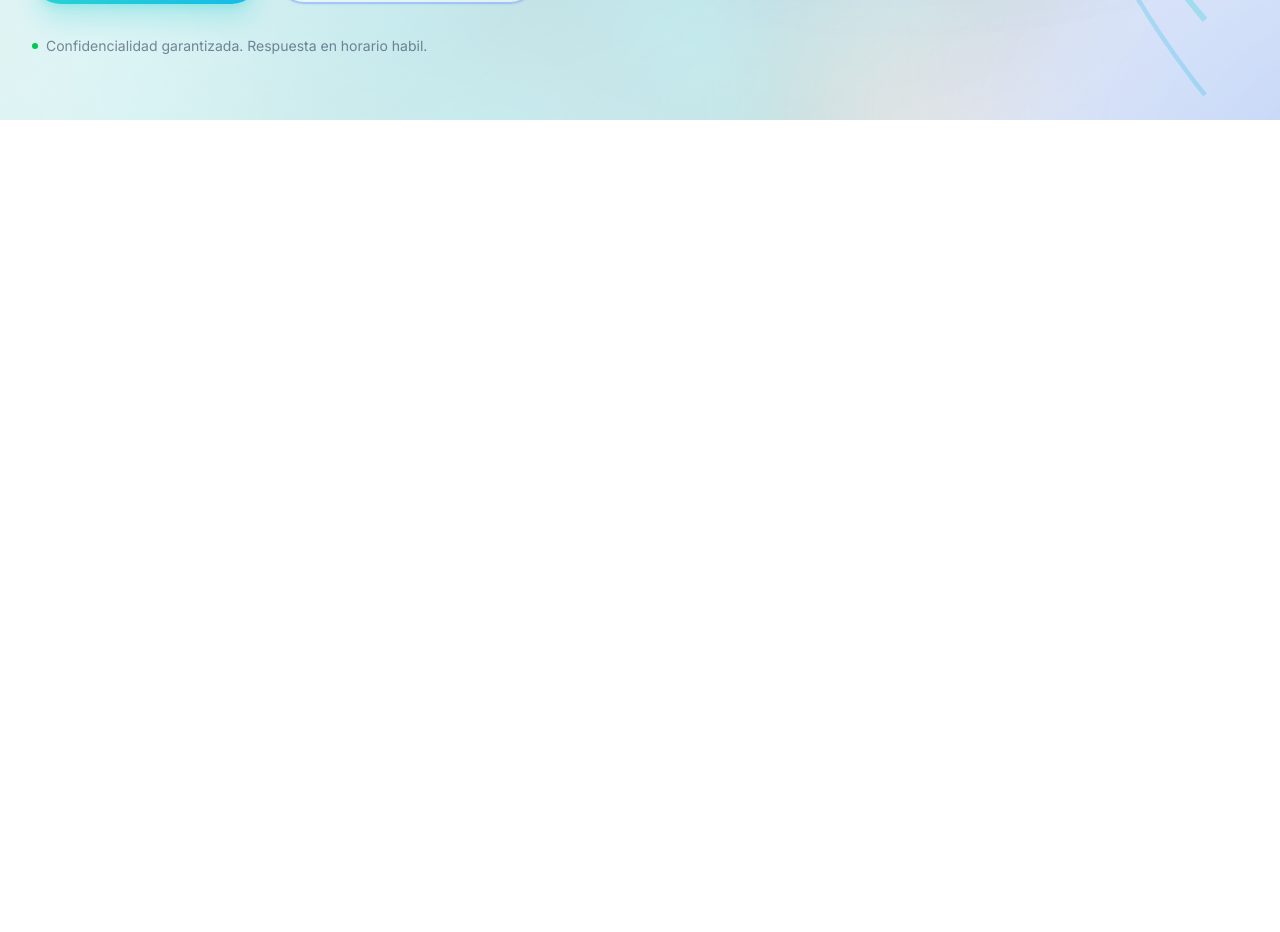
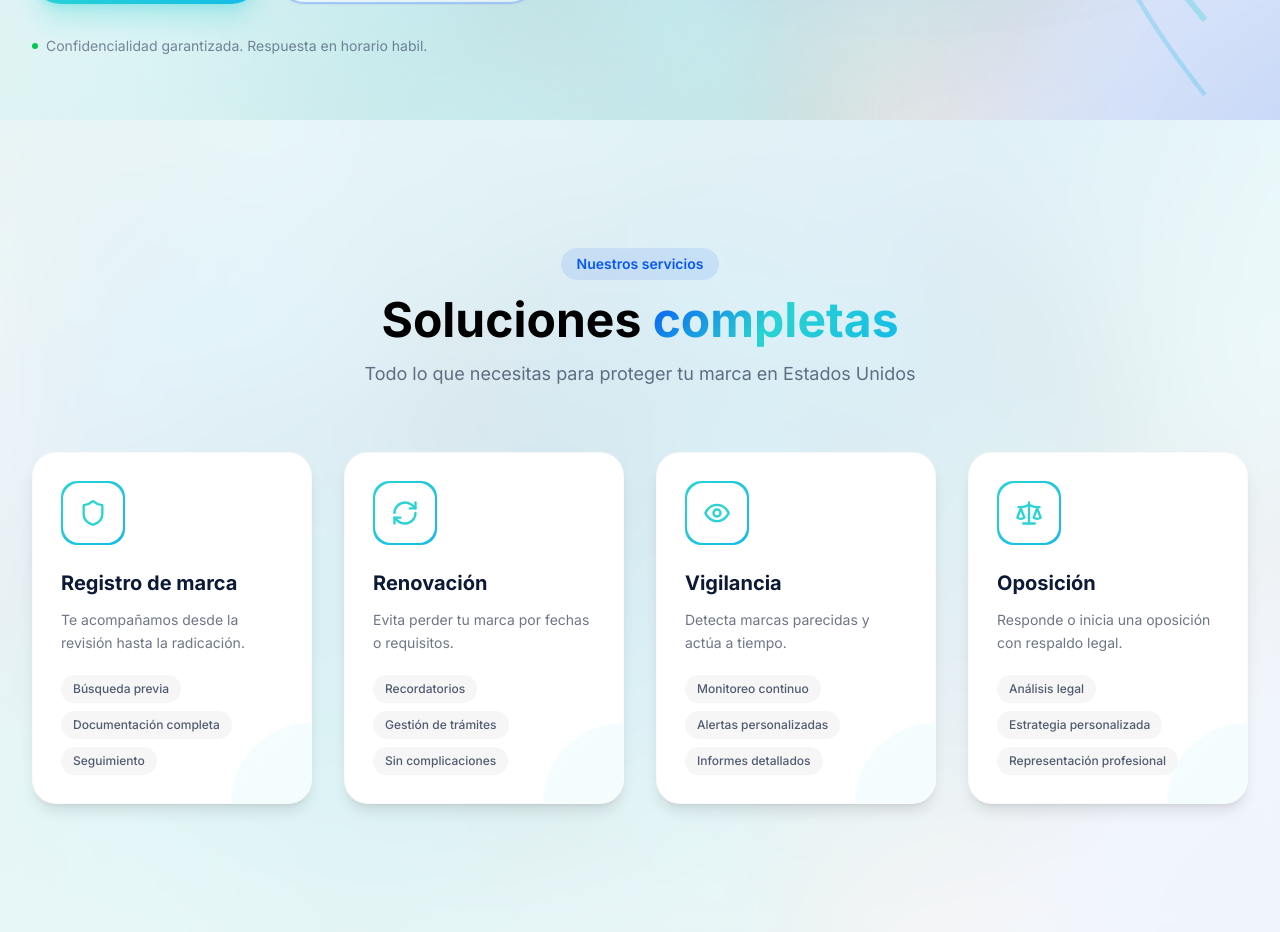
Before and after one commit to AriasDaniel7/landing-page, an Angular app: page / in a window 1280 px wide. Shown: the part 680-1612 px from the top of the page. Before the commit the page ends 800 px from the top, so only its background shows below. Built offline with nearby package versions, Linux system fonts and the light colour scheme.

Commit message:
seccion de servicios

```diff
--- a/src/app/app.html
+++ b/src/app/app.html
@@ -3,4 +3,5 @@
 </header>
 <main>
   <app-hero />
+  <app-service />
 </main>
--- a/src/app/app.ts
+++ b/src/app/app.ts
@@ -2,10 +2,11 @@ import { Component, inject, OnInit, signal } from '@angular/core';
 import { Nav } from './components/nav/nav';
 import { MetaService } from './services/meta.service';
 import { Hero } from "./sections/hero/hero";
+import { Service } from "./sections/service/service";
 
 @Component({
   selector: 'app-root',
-  imports: [Nav, Hero],
+  imports: [Nav, Hero, Service],
   templateUrl: './app.html',
   styleUrl: './app.css',
 })
--- a/src/app/sections/hero/hero.html
+++ b/src/app/sections/hero/hero.html
@@ -61,7 +61,7 @@
   <div class="hidden lg:block absolute top-32 right-32 animate-float">
     <img alt="" class="w-20 h-20 opacity-40" src="/assets/icon-512.png" />
   </div>
-  <div class="max-w-7xl mx-auto px-4 lg:px-8 relative z-10 pt-24 lg:pt-0">
+  <div class="max-w-7xl mx-auto px-6 lg:px-8 relative z-10 pt-24 lg:pt-0">
     <div class="grid lg:grid-cols-2 gap-12 lg:gap-16 items-center">
       <div class="max-w-xl">
         <div
@@ -80,7 +80,7 @@
           class="mt-6 text-lg md:text-xl text-text-color/70 leading-relaxed animate-fade-in-up"
           style="animation-fill-mode: both"
         >
-          Te guiamos para registrar tu marca sin enredos, con asesoria clara y soporte en espanol.
+          Te guiamos para registrar tu marca sin enredos, con asesoría clara en español.
         </p>
         <ul class="mt-8 space-y-3">
           <li class="flex items-center gap-3 animate-fade-in-up" style="animation-fill-mode: both">
--- /dev/null
+++ b/src/app/sections/service/service.css
@@ -0,0 +1,3 @@
+:host {
+  display: block;
+}
--- /dev/null
+++ b/src/app/sections/service/service.html
@@ -0,0 +1,159 @@
+<section
+  id="servicios"
+  class="relative py-24 lg:py-32 overflow-hidden"
+  style="
+    background-image: url('/assets/section-bg.png');
+    background-size: cover;
+    background-position: center center;
+  "
+>
+  <div class="absolute inset-0 bg-white/70 backdrop-blur-sm"></div>
+  <div class="max-w-7xl mx-auto px-6 lg:px-8 relative z-10">
+    <div class="text-center max-w-2xl mx-auto mb-16">
+      <span
+        class="inline-block px-4 py-1.5 rounded-full bg-primary/10 text-primary text-sm font-semibold mb-4"
+        >Nuestros servicios</span
+      >
+      <h2 class="font-bold text-3xl md:text-4xl lg:text-5xl text-text-color-color">
+        Soluciones <span class="gradient-text">completas</span>
+      </h2>
+      <p class="mt-4 text-lg text-text-color/60">
+        Todo lo que necesitas para proteger tu marca en Estados Unidos
+      </p>
+    </div>
+    <div class="grid sm:grid-cols-2 lg:grid-cols-4 gap-6 lg:gap-8">
+      @for (service of services(); track $index) {
+        <div class="group relative">
+          <div
+            class="relative h-full bg-white rounded-3xl p-7 shadow-lg shadow-text/5 border border-light-gray/50 transition-all duration-500 hover:shadow-2xl hover:shadow-teal/15 hover:-translate-y-3 overflow-hidden"
+          >
+            <div
+              class="absolute inset-0 rounded-3xl bg-linear-to-br from-teal to-cyan opacity-0 group-hover:opacity-100 transition-opacity duration-500"
+              style="padding: 2px"
+            >
+              <div class="absolute inset-0.5 rounded-3xl bg-white"></div>
+            </div>
+            <div class="relative z-10">
+              <div
+                class="w-16 h-16 rounded-2xl bg-linear-to-br from-teal to-cyan p-0.5 mb-6 group-hover:scale-110 group-hover:rotate-3 transition-all duration-500"
+              >
+                <div class="w-full h-full rounded-2xl bg-white flex items-center justify-center">
+                  @switch (service.title) {
+                    @case ('Registro de marca') {
+                      <svg
+                        xmlns="http://www.w3.org/2000/svg"
+                        width="24"
+                        height="24"
+                        viewBox="0 0 24 24"
+                        fill="none"
+                        stroke="currentColor"
+                        stroke-width="2"
+                        stroke-linecap="round"
+                        stroke-linejoin="round"
+                        class="lucide lucide-shield w-7 h-7 text-teal group-hover:text-primary transition-colors duration-500"
+                      >
+                        <path
+                          d="M20 13c0 5-3.5 7.5-7.66 8.95a1 1 0 0 1-.67-.01C7.5 20.5 4 18 4 13V6a1 1 0 0 1 1-1c2 0 4.5-1.2 6.24-2.72a1.17 1.17 0 0 1 1.52 0C14.51 3.81 17 5 19 5a1 1 0 0 1 1 1z"
+                        ></path>
+                      </svg>
+                    }
+                    @case ('Renovación') {
+                      <svg
+                        xmlns="http://www.w3.org/2000/svg"
+                        width="24"
+                        height="24"
+                        viewBox="0 0 24 24"
+                        fill="none"
+                        stroke="currentColor"
+                        stroke-width="2"
+                        stroke-linecap="round"
+                        stroke-linejoin="round"
+                        class="lucide lucide-shield w-7 h-7 text-teal group-hover:text-primary transition-colors duration-500"
+                      >
+                        <path d="M3 12a9 9 0 0 1 9-9 9.75 9.75 0 0 1 6.74 2.74L21 8"></path>
+                        <path d="M21 3v5h-5"></path>
+                        <path d="M21 12a9 9 0 0 1-9 9 9.75 9.75 0 0 1-6.74-2.74L3 16"></path>
+                        <path d="M8 16H3v5"></path>
+                      </svg>
+                    }
+                    @case ('Vigilancia') {
+                      <svg
+                        xmlns="http://www.w3.org/2000/svg"
+                        width="24"
+                        height="24"
+                        viewBox="0 0 24 24"
+                        fill="none"
+                        stroke="currentColor"
+                        stroke-width="2"
+                        stroke-linecap="round"
+                        stroke-linejoin="round"
+                        class="lucide lucide-shield w-7 h-7 text-teal group-hover:text-primary transition-colors duration-500"
+                      >
+                        <path d="M2 12s3-7 10-7 10 7 10 7-3 7-10 7-10-7-10-7Z"></path>
+                        <circle cx="12" cy="12" r="3"></circle>
+                      </svg>
+                    }
+                    @case ('Oposición') {
+                      <svg
+                        xmlns="http://www.w3.org/2000/svg"
+                        width="24"
+                        height="24"
+                        viewBox="0 0 24 24"
+                        fill="none"
+                        stroke="currentColor"
+                        stroke-width="2"
+                        stroke-linecap="round"
+                        stroke-linejoin="round"
+                        class="lucide lucide-shield w-7 h-7 text-teal group-hover:text-primary transition-colors duration-500"
+                      >
+                        <path d="m16 16 3-8 3 8c-.87.65-1.92 1-3 1s-2.13-.35-3-1Z"></path>
+                        <path d="m2 16 3-8 3 8c-.87.65-1.92 1-3 1s-2.13-.35-3-1Z"></path>
+                        <path d="M7 21h10"></path>
+                        <path d="M12 3v18"></path>
+                        <path d="M3 7h2c2 0 5-1 7-2 2 1 5 2 7 2h2"></path>
+                      </svg>
+                    }
+                  }
+                </div>
+              </div>
+              <h3
+                class="font-bold text-xl text-text-color mb-3 group-hover:text-primary transition-colors flex items-center gap-2"
+              >
+                {{ service.title }}
+                <svg
+                  xmlns="http://www.w3.org/2000/svg"
+                  width="24"
+                  height="24"
+                  viewBox="0 0 24 24"
+                  fill="none"
+                  stroke="currentColor"
+                  stroke-width="2"
+                  stroke-linecap="round"
+                  stroke-linejoin="round"
+                  class="lucide lucide-arrow-up-right w-4 h-4 opacity-0 -translate-x-2 group-hover:opacity-100 group-hover:translate-x-0 transition-all duration-300"
+                >
+                  <path d="M7 7h10v10"></path>
+                  <path d="M7 17 17 7"></path>
+                </svg>
+              </h3>
+              <p class="text-text-color/60 text-sm leading-relaxed mb-5">
+                {{ service.description }}
+              </p>
+              <div class="flex flex-wrap gap-2">
+                @for (tag of service.tags; track $index) {
+                  <span
+                    class="text-xs px-3 py-1.5 rounded-full bg-light-gray text-text-color/70 font-medium"
+                    >{{ tag }}</span
+                  >
+                }
+              </div>
+            </div>
+            <div
+              class="absolute -bottom-20 -right-20 w-40 h-40 rounded-full bg-linear-to-br from-teal to-cyan opacity-5 group-hover:opacity-10 transition-opacity duration-500"
+            ></div>
+          </div>
+        </div>
+      }
+    </div>
+  </div>
+</section>
--- /dev/null
+++ b/src/app/sections/service/service.ts
@@ -0,0 +1,33 @@
+import { ChangeDetectionStrategy, Component, signal } from '@angular/core';
+
+@Component({
+  selector: 'app-service',
+  imports: [],
+  templateUrl: './service.html',
+  styleUrl: './service.css',
+  changeDetection: ChangeDetectionStrategy.OnPush,
+})
+export class Service {
+  services = signal([
+    {
+      title: 'Registro de marca',
+      description: 'Te acompañamos desde la revisión hasta la radicación.',
+      tags: ['Búsqueda previa', 'Documentación completa', 'Seguimiento'],
+    },
+    {
+      title: 'Renovación',
+      description: 'Evita perder tu marca por fechas o requisitos.',
+      tags: ['Recordatorios', 'Gestión de trámites', 'Sin complicaciones'],
+    },
+    {
+      title: 'Vigilancia',
+      description: 'Detecta marcas parecidas y actúa a tiempo.',
+      tags: ['Monitoreo continuo', 'Alertas personalizadas', 'Informes detallados'],
+    },
+    {
+      title: 'Oposición',
+      description: 'Responde o inicia una oposición con respaldo legal.',
+      tags: ['Análisis legal', 'Estrategia personalizada', 'Representación profesional'],
+    },
+  ]);
+}
```
